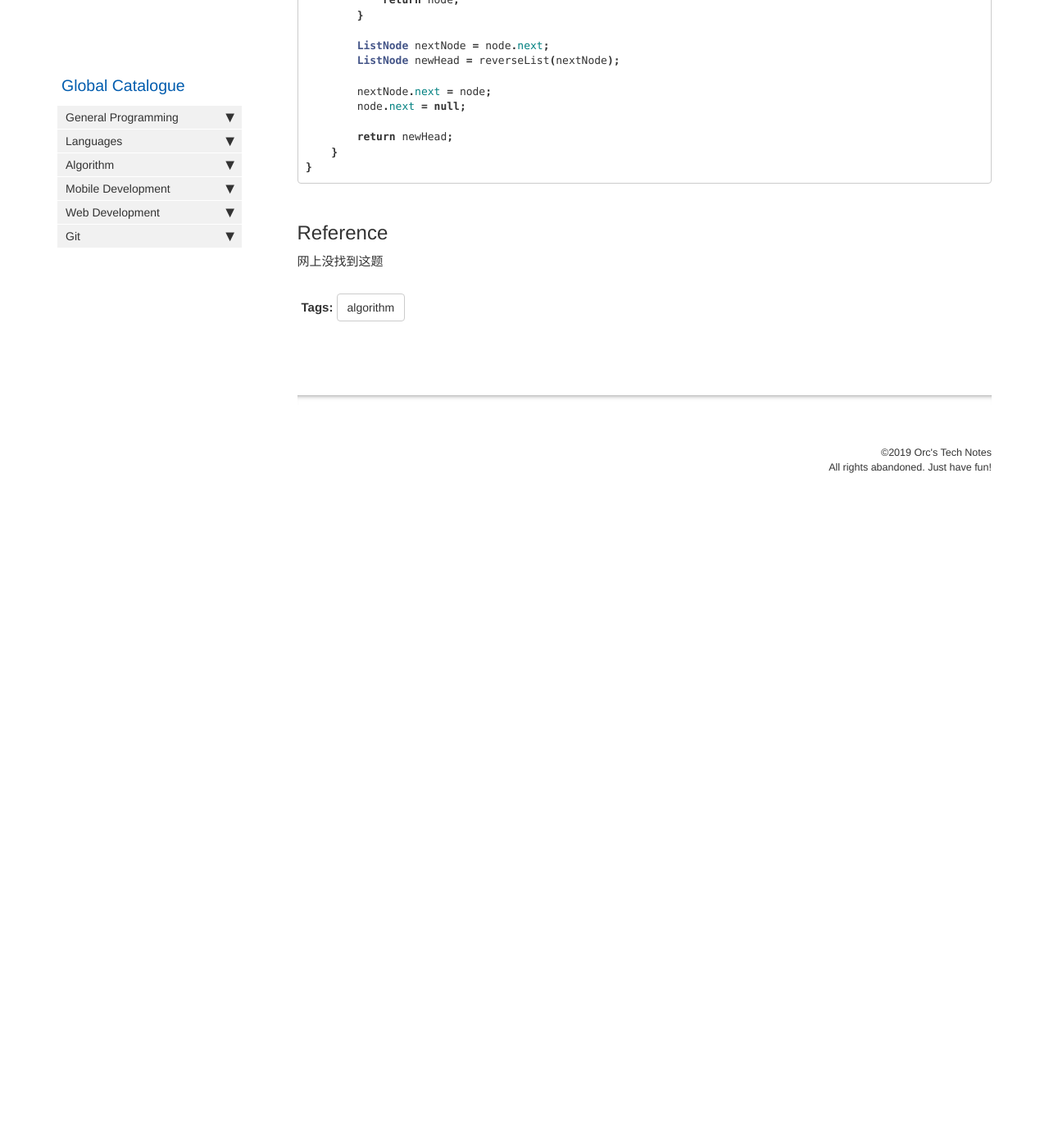
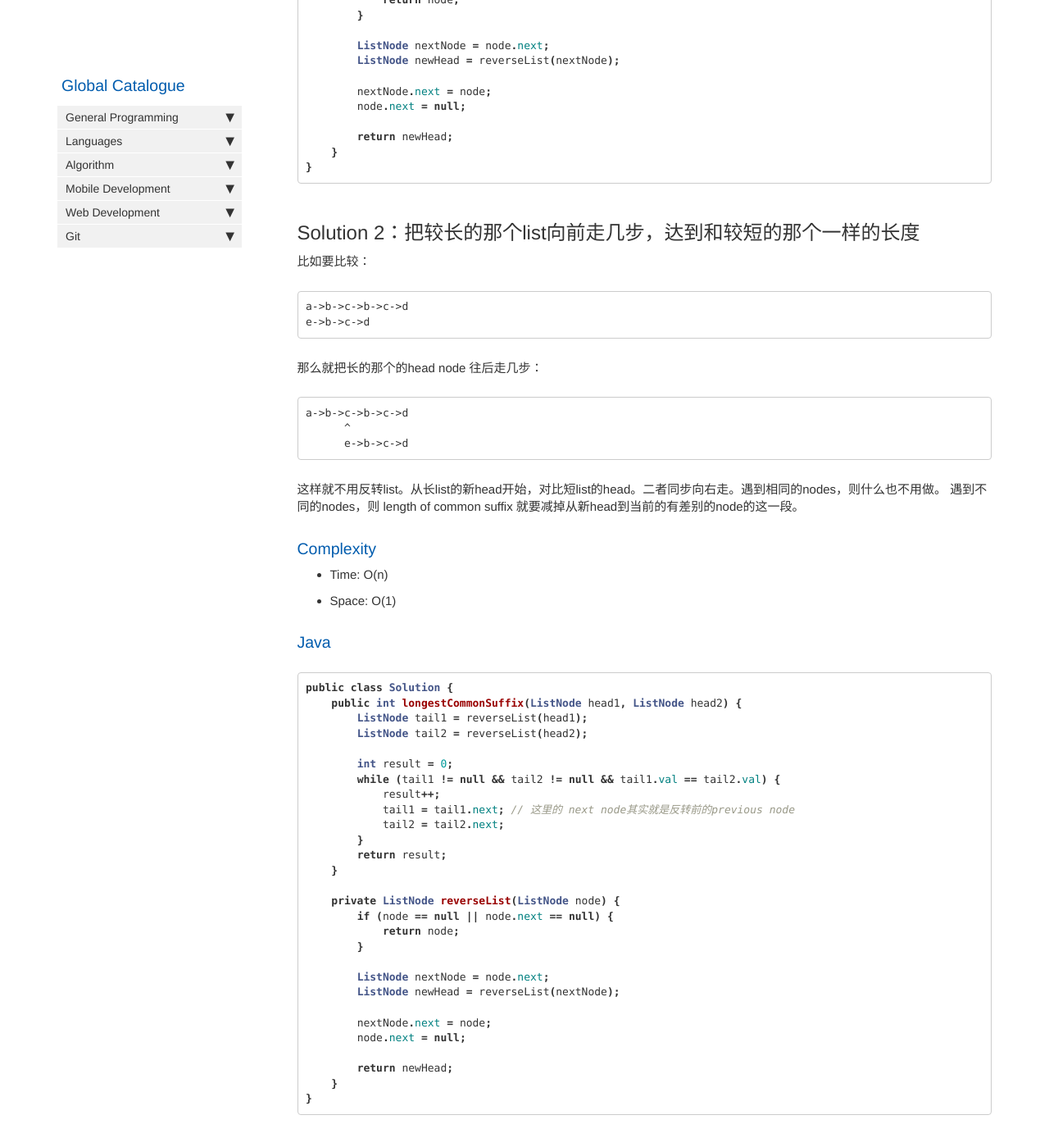
Before and after one commit to HungryOrc/hungryorc.github.io, a Jekyll site: the page built from pages/algorithm/algorithm_common_suffix_of_two_lists.md, in a window 1280 px wide and 1400 px high, scrolled down 1142 px. Shown: the whole window at 82% size. Built offline with Jekyll 4.4.1, drawn with Linux system fonts in a browser that asks for light colours; nearby versions of some CDN libraries; comment, search, counter and statistics services are not loaded; before the commit the page ends 1772 px from its top, so only the background shows below that.

Commit message:
Update algorithm_common_suffix_of_two_lists.md

````diff
--- a/pages/algorithm/algorithm_common_suffix_of_two_lists.md
+++ b/pages/algorithm/algorithm_common_suffix_of_two_lists.md
@@ -64,6 +64,57 @@ public class Solution {
 }
 ```
 
+## Solution 2：把较长的那个list向前走几步，达到和较短的那个一样的长度
+比如要比较：
+```
+a->b->c->b->c->d
+e->b->c->d
+```
+那么就把长的那个的head node 往后走几步：
+```
+a->b->c->b->c->d
+      ^
+      e->b->c->d
+```
+这样就不用反转list。从长list的新head开始，对比短list的head。二者同步向右走。遇到相同的nodes，则什么也不用做。
+遇到不同的nodes，则 length of common suffix 就要减掉从新head到当前的有差别的node的这一段。
+
+### Complexity
+* Time: O(n)
+* Space: O(1)
+
+### Java
+```java
+public class Solution {
+    public int longestCommonSuffix(ListNode head1, ListNode head2) {
+        ListNode tail1 = reverseList(head1);
+        ListNode tail2 = reverseList(head2);
+
+        int result = 0;
+        while (tail1 != null && tail2 != null && tail1.val == tail2.val) {
+            result++;
+            tail1 = tail1.next; // 这里的 next node其实就是反转前的previous node
+            tail2 = tail2.next;
+        }
+        return result;
+    }
+
+    private ListNode reverseList(ListNode node) {
+        if (node == null || node.next == null) {
+            return node;
+        }
+
+        ListNode nextNode = node.next;
+        ListNode newHead = reverseList(nextNode);
+
+        nextNode.next = node;
+        node.next = null;
+
+        return newHead;
+    }
+}
+```
+
 ## Reference
 网上没找到这题
 
````
